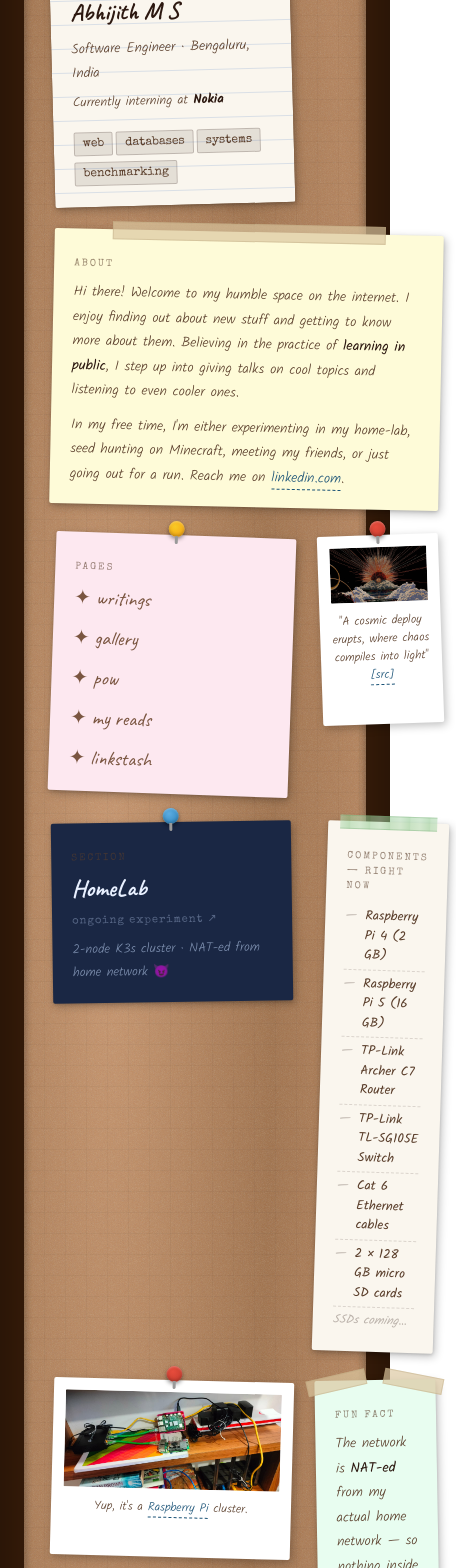
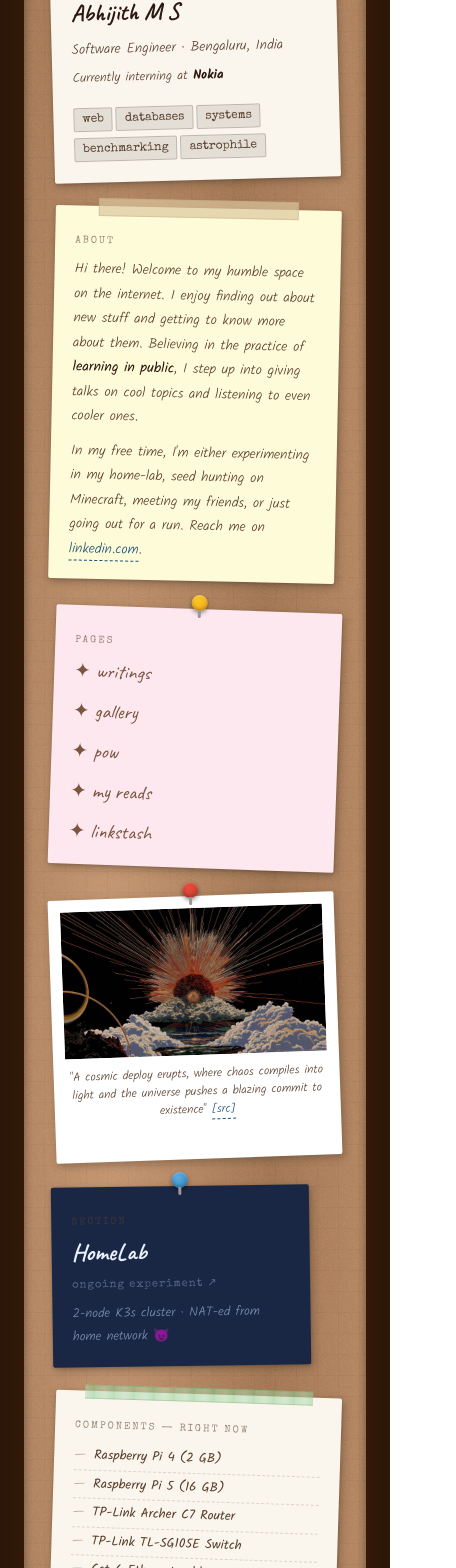
Before and after one commit to AMS003010/portfolio-website, a Next.js app: page / in a window 390 px wide. Shown: the part 160-1728 px from the top of the page, 456 px wide, since content can reach past the window. Built offline with nearby package versions, Linux system fonts and the light colour scheme.

Commit message:
fixed the sizing issues; only gallery one left

```diff
--- a/app/blogs/page.tsx
+++ b/app/blogs/page.tsx
@@ -1,6 +1,6 @@
 import Link from "next/link";
 import { getAllBlogs } from "@/lib/blogs";
-import { HoverLink } from "@/components/HoverLink";
+import { NavNote } from "../gallery/page";
 
 export const metadata = {
   title: "Blogs — Abhijith M S",
@@ -8,6 +8,13 @@ export const metadata = {
 
 const ink     = "#2c1810";
 const inkFade = "#5a3e2b";
+const navLinks = [
+  { label: "home",      href: "/" },
+  { label: "gallery",  href: "/gallery" },
+  { label: "pow",       href: "/pow" },
+  { label: "my reads",  href: "/reads" },
+  { label: "linkstash", href: "/linkstash" },
+];
 
 export default function BlogsPage() {
   const blogs = getAllBlogs();
@@ -92,6 +99,7 @@ export default function BlogsPage() {
           }} />
 
           <div style={{ position: "relative", zIndex: 1, maxWidth: 680, margin: "0 auto" }}>
+            {/* Board label */}
             <p style={{
               fontFamily: "'Special Elite', cursive",
               color: "rgba(255,255,255,0.13)",
@@ -107,21 +115,39 @@ export default function BlogsPage() {
             <div style={{
               background: "#fefbd8",
               borderRadius: 2,
-              padding: "22px 22px 18px",
+              padding: "22px 24px 18px",
               boxShadow: "2px 3px 8px rgba(0,0,0,0.22)",
               marginBottom: 36,
               position: "relative",
-              transform: "rotate(-0.8deg)",
+              transform: "rotate(-0.6deg)",
+              maxWidth: 600,
+              margin: "0 auto 36px",
             }}>
+              {/* Tape */}
               <div style={{
                 position: "absolute", top: -8, left: "15%", width: "70%", height: 18,
                 background: "rgba(220,200,160,0.68)",
                 border: "0.5px solid rgba(180,160,120,0.35)",
                 zIndex: 4,
               }} />
-              <div style={{ marginBottom: 12 }}>
-                <HoverLink href="/">← back</HoverLink>
-              </div>
+
+              {/* Nav */}
+              <nav style={{
+                display: "flex", flexWrap: "wrap", gap: "6px 20px",
+                marginBottom: 16,
+              }}>
+                {navLinks.map(({ label, href }) => (
+                  <NavNote key={label} href={href} label={label} />
+                ))}
+              </nav>
+
+              {/* Divider */}
+              <div style={{
+                height: 1,
+                background: "repeating-linear-gradient(90deg, rgba(44,24,16,0.12) 0, rgba(44,24,16,0.12) 4px, transparent 4px, transparent 8px)",
+                margin: "12px 0",
+              }} />
+
               <h1 style={{
                 fontFamily: "'Caveat', cursive",
                 fontSize: 32, fontWeight: 700,
@@ -130,8 +156,9 @@ export default function BlogsPage() {
                 Writings
               </h1>
               <p style={{
-                fontFamily: "'Kalam', cursive",
-                fontSize: 14, fontWeight: 300, color: inkFade,
+                fontFamily: "'Special Elite', cursive",
+                fontSize: 11, letterSpacing: 2,
+                color: "rgba(90,62,43,0.5)",
               }}>
                 things I found cool writing about
               </p>
--- a/app/gallery/page.tsx
+++ b/app/gallery/page.tsx
@@ -1,6 +1,5 @@
 "use client";
 
-import Image from "next/image";
 import Link from "next/link";
 import { useEffect, useRef, useState, useCallback, useMemo } from "react";
 import galleryData from "@/assets/gallery.json";
@@ -388,7 +387,7 @@ function MasonryGallery({
 }
 
 // ── Nav link ──────────────────────────────────────────────────────────────────
-function NavNote({ href, label }: { href: string; label: string }) {
+export function NavNote({ href, label }: { href: string; label: string }) {
   const [hovered, setHovered] = useState(false);
   return (
     <Link
--- a/app/page.tsx
+++ b/app/page.tsx
@@ -87,6 +87,7 @@ interface NoteProps {
   lined?: boolean;
   wide?: boolean;
   className?: string;
+  tooLong?: boolean;
 }
 
 const noteBg: Record<string, string> = {
@@ -98,7 +99,7 @@ const noteBg: Record<string, string> = {
   dark:   "#1a2744",
 };
 
-function Note({ children, rotate = 0, delay = 0, color = "cream", lined = false, wide = false }: NoteProps) {
+function Note({ children, rotate = 0, delay = 0, color = "cream", lined = false, wide = false, tooLong = false }: NoteProps) {
   const { ref, visible } = useFadeIn();
   const [hovered, setHovered] = useState(false);
   const bg = noteBg[color];
@@ -124,6 +125,7 @@ function Note({ children, rotate = 0, delay = 0, color = "cream", lined = false,
         zIndex: hovered ? 10 : 1,
         transformOrigin: "center center",
       }}
+      className={`${tooLong ? 'w-[80%] md:w-auto' : ''}`}
     >
       <div style={{
         background: bg,
@@ -270,13 +272,14 @@ function Anchor({ href, children }: { href: string; children: React.ReactNode })
 
 // ── Polaroid photo note ───────────────────────────────────────────────────────
 function Polaroid({
-  src, alt, caption, rotate, delay,
+  src, alt, caption, rotate, delay, wide = false
 }: {
   src: Parameters<typeof Image>[0]["src"];
   alt: string;
   caption: React.ReactNode;
   rotate: number;
   delay: number;
+  wide?: boolean;
 }) {
   const { ref, visible } = useFadeIn();
   const [hovered, setHovered] = useState(false);
@@ -287,6 +290,7 @@ function Polaroid({
       onMouseLeave={() => setHovered(false)}
       style={{
         position: "relative",
+        gridColumn: wide ? "span 2" : undefined,
         opacity: visible ? 1 : 0,
         transform: visible
           ? hovered ? "rotate(0deg) scale(1.04)" : `rotate(${rotate}deg)`
@@ -338,6 +342,15 @@ const navLinks = [
 ];
 
 export default function Home() {
+  const [isNarrow, setIsNarrow] = useState(false);
+
+  useEffect(() => {
+    const check = () => setIsNarrow(window.innerWidth <= 426);
+    check();
+    window.addEventListener("resize", check);
+    return () => window.removeEventListener("resize", check);
+  }, []);
+
   return (
     <>
       {/* ── Google Fonts ── inject in layout.tsx instead if preferred */}
@@ -390,15 +403,31 @@ export default function Home() {
           </p>
 
           {/* ── Masonry-style grid ── */}
-          <div style={{
-            display: "grid",
-            gridTemplateColumns: "repeat(auto-fill, minmax(240px, 1fr))",
-            gap: 28,
-            position: "relative", zIndex: 1,
-            alignItems: "start",
-          }}>
+          <div
+            className="grid grid-cols-1 sm:grid-cols-[repeat(auto-fill,minmax(240px,1fr))] gap-7 relative z-1 items-start"
+          >
 
             {/* 1 · Identity */}
+            {
+              isNarrow ? (
+                <Note rotate={-1.5} delay={50} color="cream" wide>
+                  <Pin color="red" />
+                  <NoteLabel>who am i</NoteLabel>
+                  <NoteTitle>Abhijith M S</NoteTitle>
+                  <NoteBody>Software Engineer · Bengaluru, India</NoteBody>
+                  <NoteBody style={{ marginTop: 6, fontSize: 13 }}>
+                    Currently interning at{" "}
+                    <strong style={{ color: ink, fontWeight: 700 }}>Nokia</strong>
+                  </NoteBody>
+                  <div style={{ marginTop: 14, display: "flex", flexWrap: "wrap" }}>
+                    <Chip>web</Chip>
+                    <Chip>databases</Chip>
+                    <Chip>systems</Chip>
+                    <Chip>benchmarking</Chip>
+                    <Chip>astrophile</Chip>
+                  </div>
+                </Note>
+              ) : (
                 <Note rotate={-1.5} delay={50} color="cream" lined>
                   <Pin color="red" />
                   <NoteLabel>who am i</NoteLabel>
@@ -413,8 +442,11 @@ export default function Home() {
                     <Chip>databases</Chip>
                     <Chip>systems</Chip>
                     <Chip>benchmarking</Chip>
+                    <Chip>astrophile</Chip>
                   </div>
                 </Note>
+              )
+            }
 
             {/* 2 · About (wide) */}
             <Note rotate={1.2} delay={110} color="yellow" wide>
@@ -434,6 +466,18 @@ export default function Home() {
             </Note>
 
             {/* 3 · Nav links */}
+            {
+              isNarrow ? (
+                <Note rotate={2} delay={170} color="pink" wide>
+                  <Pin color="yellow" />
+                  <NoteLabel>pages</NoteLabel>
+                  <div style={{ display: "flex", flexDirection: "column", gap: 10, marginTop: 6 }}>
+                    {navLinks.map(({ label, href }) => (
+                      <NavItem key={label} href={href} label={label} />
+                    ))}
+                  </div>
+                </Note>
+              ) : (
                 <Note rotate={2} delay={170} color="pink">
                   <Pin color="yellow" />
                   <NoteLabel>pages</NoteLabel>
@@ -443,20 +487,40 @@ export default function Home() {
                     ))}
                   </div>
                 </Note>
+              )
+            }
 
             {/* 4 · Cosmic image polaroid */}
+            {
+              isNarrow ? (
                 <Polaroid
                   src={Img1}
-              alt="A cosmic deploy erupts — chaos compiles into light"
+                  alt="A cosmic deploy erupts, where chaos compiles into light and the universe pushes a blazing commit to existence"
                   caption={
                     <>
-                  &quot;A cosmic deploy erupts, where chaos compiles into light&quot;{" "}
+                      &quot;A cosmic deploy erupts, where chaos compiles into light and the universe pushes a blazing commit to existence&quot;{" "}
+                      <Anchor href="https://in.pinterest.com/pin/422281212070842/">[src]</Anchor>
+                    </>
+                  }
+                  rotate={-2}
+                  delay={230}
+                  wide
+                />
+              ) : (
+                <Polaroid
+                  src={Img1}
+                  alt="A cosmic deploy erupts, where chaos compiles into light and the universe pushes a blazing commit to existence"
+                  caption={
+                    <>
+                      &quot;A cosmic deploy erupts, where chaos compiles into light and the universe pushes a blazing commit to existence&quot;{" "}
                       <Anchor href="https://in.pinterest.com/pin/422281212070842/">[src]</Anchor>
                     </>
                   }
                   rotate={-2}
                   delay={230}
                 />
+              )
+            }
 
             {/* 5 · HomeLab dark note */}
             <Note rotate={-0.8} delay={290} color="dark">
@@ -476,6 +540,30 @@ export default function Home() {
             </Note>
 
             {/* 6 · Spec list */}
+            {
+              isNarrow ? (
+                <Note rotate={1.8} delay={350} color="cream" wide>
+                  <Tape variant="washi" />
+                  <NoteLabel>components — right now</NoteLabel>
+                  <div style={{ marginTop: 8 }}>
+                    {[
+                      "Raspberry Pi 4 (2 GB)",
+                      "Raspberry Pi 5 (16 GB)",
+                      "TP-Link Archer C7 Router",
+                      "TP-Link TL-SG105E Switch",
+                      "Cat 6 Ethernet cables",
+                      "2 × 128 GB micro SD cards",
+                    ].map((item) => <SpecRow key={item}>{item}</SpecRow>)}
+                    <div style={{
+                      padding: "4px 0", fontSize: 12,
+                      fontFamily: "'Kalam', cursive",
+                      color: "rgba(44,24,16,0.3)", fontStyle: "italic",
+                    }}>
+                      SSDs coming…
+                    </div>
+                  </div>
+                </Note>
+              ) : (
                 <Note rotate={1.8} delay={350} color="cream">
                   <Tape variant="washi" />
                   <NoteLabel>components — right now</NoteLabel>
@@ -497,8 +585,27 @@ export default function Home() {
                     </div>
                   </div>
                 </Note>
+              )
+            }
 
             {/* 7 · Raspberry Pi polaroid */}
+            {
+              isNarrow ? (
+                <Polaroid
+                  src={Img2}
+                  alt="Raspberry Pi cluster"
+                  caption={
+                    <>
+                      Yup, it&apos;s a{" "}
+                      <Anchor href="https://en.wikipedia.org/wiki/Raspberry_Pi">Raspberry Pi</Anchor>{" "}
+                      cluster.
+                    </>
+                  }
+                  rotate={1.5}
+                  delay={410}
+                  wide
+                />
+              ) : (
                 <Polaroid
                   src={Img2}
                   alt="Raspberry Pi cluster"
@@ -512,6 +619,8 @@ export default function Home() {
                   rotate={1.5}
                   delay={410}
                 />
+              )
+            }
 
             {/* 8 · Fun fact / homelab details */}
             <Note rotate={-1} delay={470} color="green">
@@ -532,6 +641,23 @@ export default function Home() {
             </Note>
 
             {/* 9 · Expense Tracker */}
+            {
+              isNarrow ? (
+                <Note rotate={0.5} delay={530} color="yellow" wide>
+                  <Pin color="green" />
+                  <NoteLabel>projects brought into existence</NoteLabel>
+                  <NoteTitle>Expense Tracker</NoteTitle>
+                  <NoteBody>
+                    UPI statement parsing → dataframe →{" "}
+                    <strong style={{ color: ink }}>phi-3 LLM</strong> tagging → Flask dashboard.
+                  </NoteBody>
+                  <NoteBody style={{ marginTop: 8, fontSize: 13 }}>
+                    Uses <strong style={{ color: ink }}>categories.json</strong> +{" "}
+                    <strong style={{ color: ink }}>preferences.json</strong> rules, then an LLM handles
+                    the rest. Thinking about open-sourcing it 😺
+                  </NoteBody>
+                </Note>
+              ) : (
                 <Note rotate={0.5} delay={530} color="yellow">
                   <Pin color="green" />
                   <NoteLabel>projects brought into existence</NoteLabel>
@@ -546,8 +672,22 @@ export default function Home() {
                     the rest. Thinking about open-sourcing it 😺
                   </NoteBody>
                 </Note>
+              )
+            }
 
             {/* 10 · Hyphora */}
+            {
+              isNarrow ? (
+                <Note rotate={-2.5} delay={590} color="blue" wide>
+                  <Pin color="white" />
+                  <NoteLabel>fancied project #1</NoteLabel>
+                  <NoteTitle>Hyphora</NoteTitle>
+                  <NoteBody>
+                    A <strong style={{ color: ink }}>bitcask-based</strong> key-value store built to
+                    solve config sync across homelab nodes.
+                  </NoteBody>
+                </Note>
+              ) : (
                 <Note rotate={-2.5} delay={590} color="blue">
                   <Pin color="white" />
                   <NoteLabel>fancied project #1</NoteLabel>
@@ -557,8 +697,25 @@ export default function Home() {
                     solve config sync across homelab nodes.
                   </NoteBody>
                 </Note>
+              )
+            }
 
             {/* 11 · Chimera */}
+            {
+              isNarrow ? (
+                <Note rotate={1.5} delay={650} color="cream" wide>
+                  <Pin color="red" />
+                  <NoteLabel>fancied project #2</NoteLabel>
+                  <NoteTitle>Chimera</NoteTitle>
+                  <NoteBody>
+                    A <strong style={{ color: ink }}>multi-protocol mock server</strong> to speed up
+                    frontend dev without a working backend.
+                  </NoteBody>
+                  <NoteBody style={{ marginTop: 8, fontSize: 12 }}>
+                    Supports HTTP + WebSocket — more protocols incoming.
+                  </NoteBody>
+                </Note>
+              ) : (
                 <Note rotate={1.5} delay={650} color="cream">
                   <Pin color="red" />
                   <NoteLabel>fancied project #2</NoteLabel>
@@ -571,8 +728,24 @@ export default function Home() {
                     Supports HTTP + WebSocket — more protocols incoming.
                   </NoteBody>
                 </Note>
+              )
+            }
 
             {/* 12 · Potterhead */}
+            {
+              isNarrow ? (
+                <Note rotate={3} delay={710} color="pink" wide>
+                  <Tape variant="top" />
+                  <NoteLabel>also</NoteLabel>
+                  <NoteBody style={{ fontSize: 16 }}>
+                    Proudly repping my{" "}
+                    <strong style={{ color: ink }}>Potterhead</strong> side ⚡
+                  </NoteBody>
+                  <NoteBody style={{ fontSize: 13, marginTop: 6 }}>
+                    Curating inspiration on Pinterest. Tinkering with Raspberry Pi homelabs.
+                  </NoteBody>
+                </Note>
+              ) : (
                 <Note rotate={3} delay={710} color="pink">
                   <Tape variant="top" />
                   <NoteLabel>also</NoteLabel>
@@ -584,6 +757,8 @@ export default function Home() {
                     Curating inspiration on Pinterest. Tinkering with Raspberry Pi homelabs.
                   </NoteBody>
                 </Note>
+              )
+            }
 
           </div>
 
```
Lines whose indentation alone changed are shown as unchanged.
